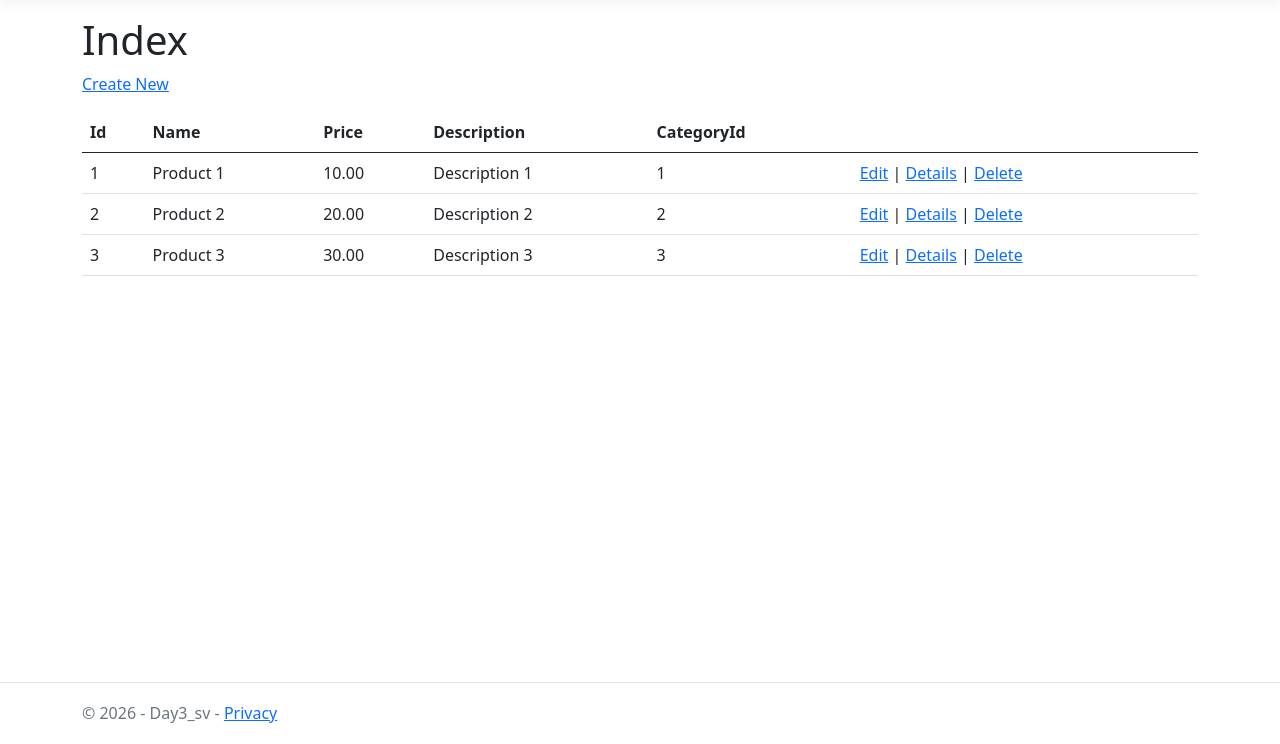
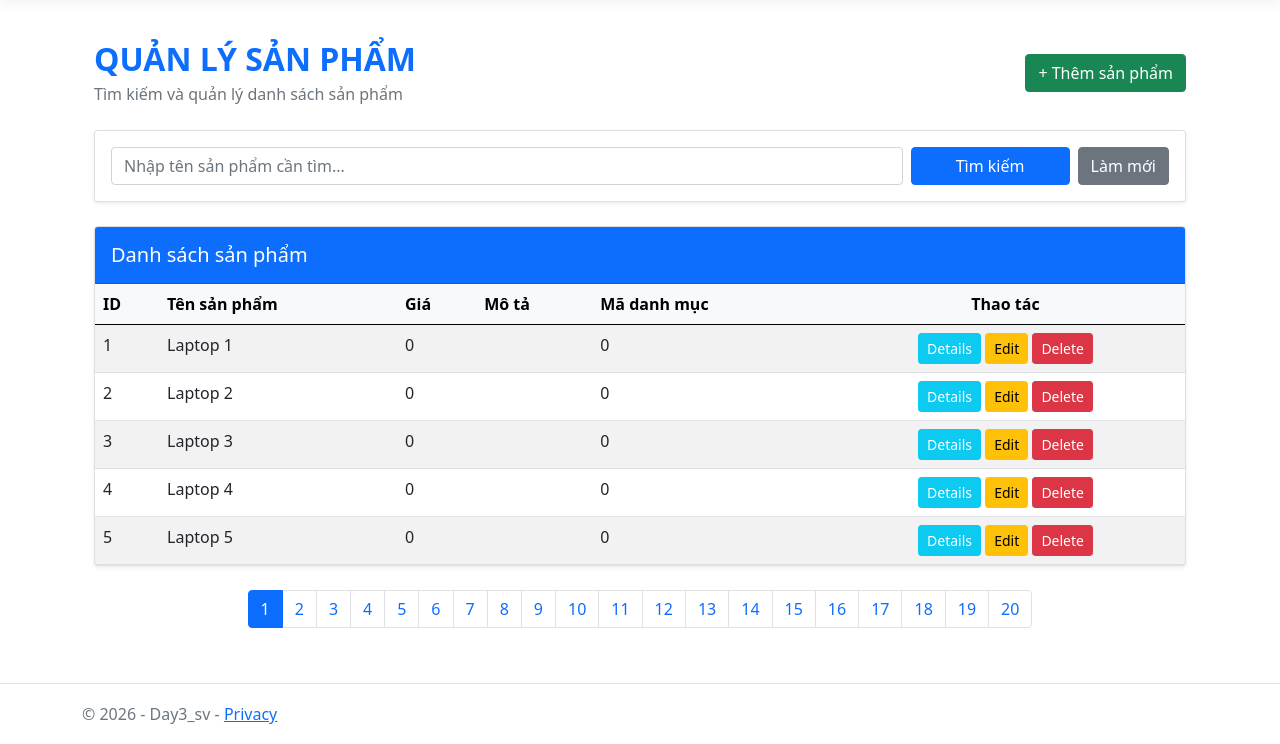
Before and after one commit to MinhHieu272/Day3_sv, an ASP.NET Core app: page /Product in a window 1280 px wide. Shown: the part 57-801 px from the top of the page. Before the commit the page ends 780 px from the top, so only its background shows below. Run offline with ASP.NET Core 8, Linux system fonts and the light colour scheme; style sheets or scripts are compiled from the project's sources.

Commit message:
Update Product CRUD and Search functionality

```diff
--- /dev/null
+++ b/Controllers/ProductController.cs
@@ -0,0 +1,130 @@
+using Microsoft.AspNetCore.Mvc;
+using Day3_sv.Models;
+using Day3_sv.Services;
+
+namespace Day3_sv.Controllers
+{
+    public class ProductController : Controller
+    {
+        private readonly ProductService _service;
+
+        // Khởi tạo ProductService
+        public ProductController()
+        {
+            _service = new ProductService();
+        }
+
+        // GET: ProductController
+        // Tìm kiếm và phân trang
+        public IActionResult Index([FromQuery] ProductSearchModel search)
+        {
+            var (products, totalPages) = _service.Search(
+                search.Keyword,
+                search.Page,
+                search.PageSize
+            );
+
+            ViewBag.TotalPages = totalPages;
+            ViewBag.CurrentPage = search.Page;
+            ViewBag.Search = search;
+
+            return View(products);
+        }
+
+        // GET: ProductController/Details/5
+        public ActionResult Details(int id)
+        {
+            var product = _service.GetById(id);
+
+            if (product == null)
+            {
+                return NotFound();
+            }
+
+            return View(product);
+        }
+
+        // GET: ProductController/Create/5
+        public ActionResult Create()
+        {
+            return View();
+        }
+
+        // POST: ProductController/Create
+        [HttpPost]
+        [ValidateAntiForgeryToken]
+        public ActionResult Create(Product product)
+        {
+            if (ModelState.IsValid)
+            {
+                _service.Create(product);
+
+                return RedirectToAction(nameof(Index));
+            }
+
+            return View(product);
+        }
+
+        // GET: ProductController/Edit/5
+        public ActionResult Edit(int id)
+        {
+            var product = _service.GetById(id);
+
+            if (product == null)
+            {
+                return NotFound();
+            }
+
+            return View(product);
+        }
+
+        // POST: ProductController/Edit/5
+        [HttpPost]
+        [ValidateAntiForgeryToken]
+        public ActionResult Edit(Product product)
+        {
+            if (!ModelState.IsValid)
+            {
+                return View(product);
+            }
+
+            bool updated = _service.Update(product);
+
+            if (!updated)
+            {
+                return NotFound();
+            }
+
+            return RedirectToAction(nameof(Index));
+        }
+
+        // GET: ProductController/Delete/5
+        public ActionResult Delete(int id)
+        {
+            var product = _service.GetById(id);
+
+            if (product == null)
+            {
+                return NotFound();
+            }
+
+            return View(product);
+        }
+
+        // POST: Product/Delete/5
+        [HttpPost]
+        [ValidateAntiForgeryToken]
+        [ActionName("Delete")]
+        public IActionResult DeleteConfirmed(int id)
+        {
+            bool result = _service.Delete(id);
+
+            if (!result)
+            {
+                return NotFound();
+            }
+
+            return RedirectToAction(nameof(Index));
+        }
+    }
+}
--- a/Models/ProductController.cs
+++ /dev/null
@@ -1,107 +0,0 @@
-using Microsoft.AspNetCore.Http;
-using Microsoft.AspNetCore.Mvc;
-using Day3_sv.Models;
-
-namespace Day3_sv.Models
-{
-    public class ProductController : Controller
-    {
-        private static List<Product> _products = new List<Product>()
-        {
-            new Product() { Id = 1, Name = "Product 1", Price = 10.0m, Description = "Description 1", CategoryId = 1 },
-            new Product() { Id = 2, Name = "Product 2", Price = 20.0m, Description = "Description 2", CategoryId = 2 },
-            new Product() { Id = 3, Name = "Product 3", Price = 30.0m, Description = "Description 3", CategoryId = 3 }
-        };
-        // GET: ProductController
-        public ActionResult Index()
-        {
-
-            return View(_products);
-        }
-
-        // GET: ProductController/Details/5
-        public ActionResult Details(int id)
-        {
-            var product = _products.FirstOrDefault(p => p.Id == id);
-            if (product == null)
-            {
-                return NotFound();
-            }
-            return View(product);
-        }
-
-        // GET: ProductController/Create
-        public ActionResult Create()
-        {
-            return View();
-        }
-
-        // POST: ProductController/Create
-        [HttpPost]
-        [ValidateAntiForgeryToken]
-        public ActionResult Create(Product product)
-        {
-            if (ModelState.IsValid)
-            {
-                //them product vao danh sach
-                int newId = _products.Any() ? _products.Max(p => p.Id) + 1 : 1;
-                product.Id = newId;
-                _products.Add(product);
-                return RedirectToAction(nameof(Index));
-            }
-            return View(product);
-        }
-
-        // GET: ProductController/Edit/5
-        public ActionResult Edit(int id)
-        {
-            return View();
-        }
-
-        // POST: ProductController/Edit/5
-        [HttpPost]
-        [ValidateAntiForgeryToken]
-        public ActionResult Edit(Product product)
-        {
-            var existingProduct = _products.FirstOrDefault(p => p.Id == product.Id);
-            if (existingProduct == null)
-            {
-                return NotFound();
-            }
-            if (ModelState.IsValid)
-            {
-                existingProduct.Name = product.Name;
-                existingProduct.Price = product.Price;
-                existingProduct.Description = product.Description;
-                existingProduct.CategoryId = product.CategoryId;
-                return RedirectToAction(nameof(Index));
-            }
-            return View(product);
-        }
-
-        // GET: ProductController/Delete/5
-        public ActionResult Delete(int id)
-        {
-            var product = _products.FirstOrDefault(p => p.Id == id);
-            if (product == null)
-            {
-                return NotFound();
-            }
-            return View(product);
-        }
-
-        // POST: ProductController/Delete/5
-        [HttpPost]
-        [ValidateAntiForgeryToken]
-        public ActionResult DeleteConfirmed(int id)
-        {
-            var product = _products.FirstOrDefault(p => p.Id == id);
-            if (product == null)
-            {
-                return NotFound();
-            }
-            _products.Remove(product);
-            return RedirectToAction(nameof(Index));
-        }
-    }
-}
--- a/Views/Product/Index.cshtml
+++ b/Views/Product/Index.cshtml
@@ -1,59 +1,151 @@
 @model IEnumerable<Day3_sv.Models.Product>
 
 @{
-	ViewData["Title"] = "Index";
+    ViewData["Title"] = "Quản lý sản phẩm";
+
+    var search = (Day3_sv.Models.ProductSearchModel)ViewBag.Search;
+    int currentPage = ViewBag.CurrentPage;
+    int totalPages = ViewBag.TotalPages;
 }
 
-    <h1>Index</h1>
+<div class="container py-4">
 
-<p>
-    <a asp-action="Create">Create New</a>
+    <div class="d-flex justify-content-between align-items-center mb-4">
+        <div>
+            <h2 class="fw-bold text-primary mb-1">
+                QUẢN LÝ SẢN PHẨM
+            </h2>
+            <p class="text-muted mb-0">
+                Tìm kiếm và quản lý danh sách sản phẩm
             </p>
-<table class="table">
-    <thead>
+        </div>
+
+        <a asp-action="Create" class="btn btn-success">
+            + Thêm sản phẩm
+        </a>
+    </div>
+
+    <!-- Tìm kiếm -->
+    <div class="card shadow-sm mb-4">
+        <div class="card-body">
+            <form method="get"
+                  asp-controller="Product"
+                  asp-action="Index"
+                  class="row g-2">
+
+                <div class="col-md-9">
+                    <input type="text"
+                           name="keyword"
+                           value="@search.Keyword"
+                           class="form-control"
+                           placeholder="Nhập tên sản phẩm cần tìm..." />
+                </div>
+
+                <div class="col-md-3 d-flex gap-2">
+                    <button type="submit"
+                            class="btn btn-primary flex-fill">
+                        Tìm kiếm
+                    </button>
+
+                    <a asp-action="Index"
+                       class="btn btn-secondary">
+                        Làm mới
+                    </a>
+                </div>
+            </form>
+        </div>
+    </div>
+
+    <!-- Danh sách sản phẩm -->
+    <div class="card shadow-sm">
+        <div class="card-header bg-primary text-white py-3">
+            <h5 class="mb-0">Danh sách sản phẩm</h5>
+        </div>
+
+        <div class="card-body p-0">
+            <div class="table-responsive">
+                <table class="table table-hover table-striped mb-0">
+                    <thead class="table-light">
                         <tr>
-            <th>
-                @Html.DisplayNameFor(model => model.Id)
-            </th>
-            <th>
-                @Html.DisplayNameFor(model => model.Name)
-            </th>
-            <th>
-                @Html.DisplayNameFor(model => model.Price)
-            </th>
-            <th>
-                @Html.DisplayNameFor(model => model.Description)
-            </th>
-            <th>
-                @Html.DisplayNameFor(model => model.CategoryId)
-            </th>
-            <th></th>
+                            <th>ID</th>
+                            <th>Tên sản phẩm</th>
+                            <th>Giá</th>
+                            <th>Mô tả</th>
+                            <th>Mã danh mục</th>
+                            <th class="text-center">Thao tác</th>
                         </tr>
                     </thead>
+
                     <tbody>
-@foreach (var item in Model) {
+                        @if (Model != null && Model.Any())
+                        {
+                            @foreach (var item in Model)
+                            {
                                 <tr>
-            <td>
-                @Html.DisplayFor(modelItem => item.Id)
+                                    <td>@item.Id</td>
+                                    <td class="fw-semibold">@item.Name</td>
+                                    <td>@item.Price.ToString("N0")</td>
+                                    <td>@item.Description</td>
+                                    <td>@item.CategoryId</td>
+
+                                    <td class="text-center">
+                                        <a asp-action="Details"
+                                           asp-route-id="@item.Id"
+                                           class="btn btn-sm btn-info text-white">
+                                            Details
+                                        </a>
+
+                                        <a asp-action="Edit"
+                                           asp-route-id="@item.Id"
+                                           class="btn btn-sm btn-warning">
+                                            Edit
+                                        </a>
+
+                                        <a asp-action="Delete"
+                                           asp-route-id="@item.Id"
+                                           class="btn btn-sm btn-danger">
+                                            Delete
+                                        </a>
                                     </td>
-            <td>
-                @Html.DisplayFor(modelItem => item.Name)
-            </td>
-            <td>
-                @Html.DisplayFor(modelItem => item.Price)
-            </td>
-            <td>
-                @Html.DisplayFor(modelItem => item.Description)
-            </td>
-            <td>
-                @Html.DisplayFor(modelItem => item.CategoryId)
-            </td>
-            <td>
-                @Html.ActionLink("Edit", "Edit", new { id=item.Id }) |
-                @Html.ActionLink("Details", "Details", new { id = item.Id }) |
-                @Html.ActionLink("Delete", "Delete", new { id = item.Id })
+                                </tr>
+                            }
+                        }
+                        else
+                        {
+                            <tr>
+                                <td colspan="6"
+                                    class="text-center text-muted py-4">
+                                    Không tìm thấy sản phẩm nào.
                                 </td>
                             </tr>
                         }
                     </tbody>
                 </table>
+            </div>
+        </div>
+    </div>
+
+    <!-- Phân trang -->
+    @if (totalPages > 0)
+    {
+        <nav class="mt-4">
+            <ul class="pagination justify-content-center">
+
+                @for (int i = 1; i <= totalPages; i++)
+                {
+                    <li class="page-item @(i == currentPage ? "active" : "")">
+                        <a class="page-link"
+                           asp-controller="Product"
+                           asp-action="Index"
+                           asp-route-page="@i"
+                           asp-route-keyword="@search.Keyword">
+                            @i
+                        </a>
+                    </li>
+                }
+
+            </ul>
+        </nav>
+    }
+
+</div>
```
Also changed, not shown: Controllers/CategoryController.cs (+9 -0 lines), Models/ProductSearchModel.cs (added, +11 -0 lines), Services/ProductService.cs (added, +77 -0 lines), Views/Category/Delete.cshtml (+5 -3 lines). Lines whose indentation alone changed are shown as unchanged.
